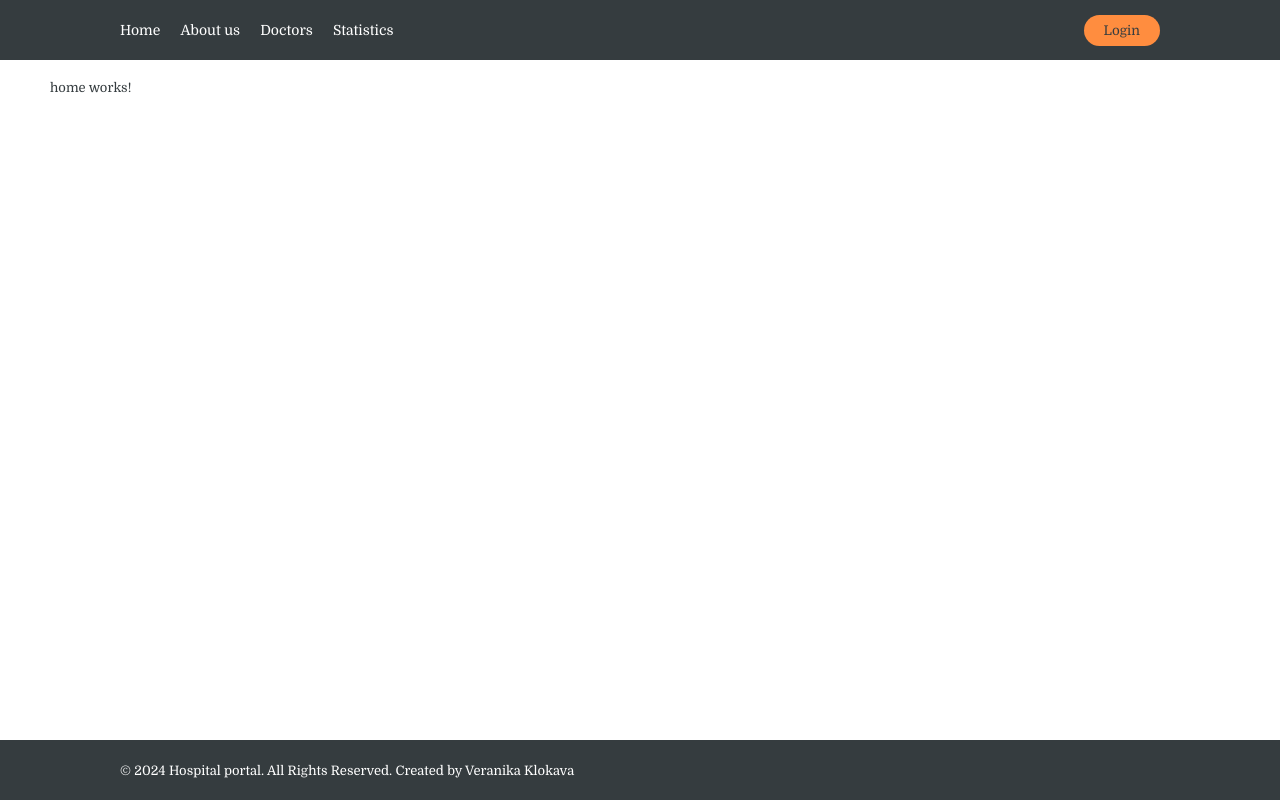
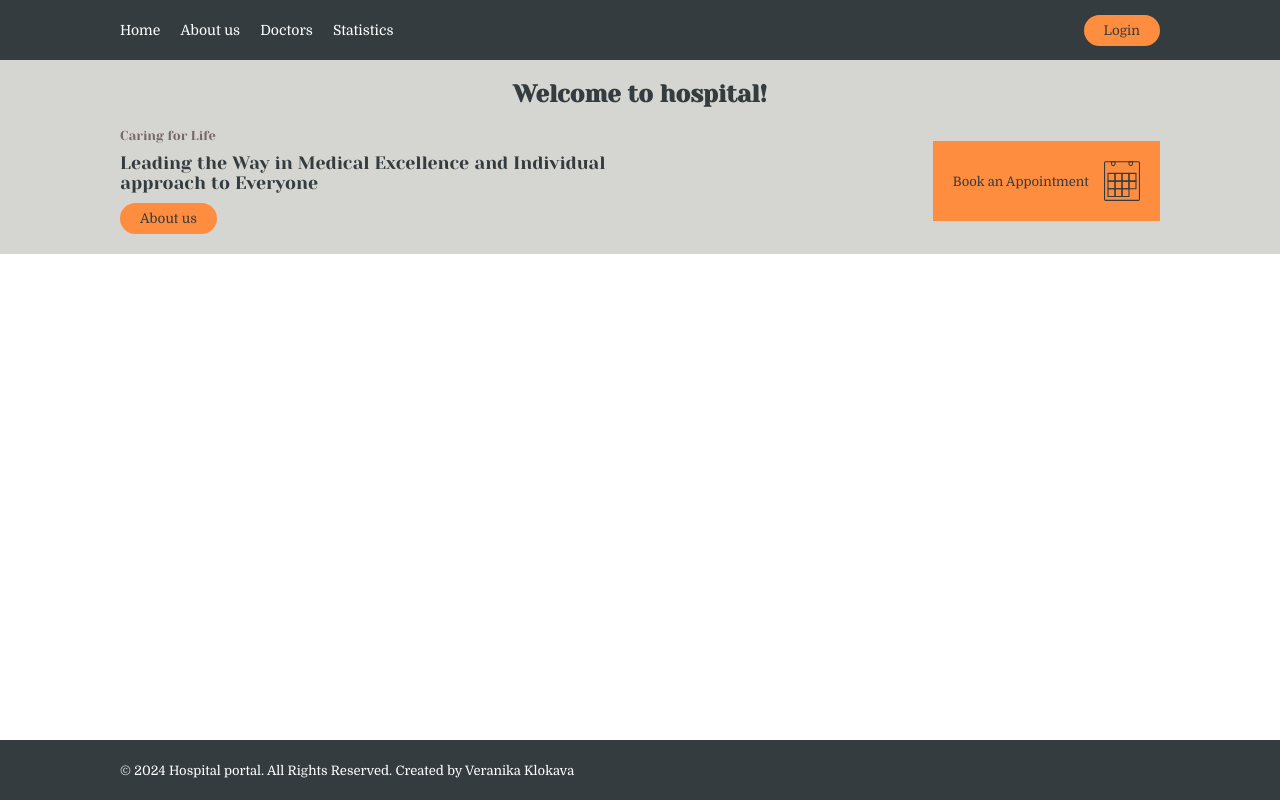
Before and after one commit to NikaKlokava/Hospital-Portal, an Angular app: page /home in a window 1280 px wide. Built offline with nearby package versions, Linux system fonts and the light colour scheme.

Commit message:
feat: implement welcome section

```diff
--- a/src/app/app.component.scss
+++ b/src/app/app.component.scss
@@ -6,6 +6,5 @@
 
   .hp-content {
     flex: auto;
-    padding: 20px 50px;
   }
 }
--- a/src/app/home/home.component.html
+++ b/src/app/home/home.component.html
@@ -1 +1,14 @@
-<p>home works!</p>
+<div class="hp-welcome-banner-container">
+  <h2 class="hp-banner-title">Welcome to hospital!</h2>
+
+  <div class="hp-description-container">
+    <p class="hp-title">Caring for Life</p>
+    <p class="hp-description">
+      Leading the Way in Medical Excellence and Individual approach to Everyone
+    </p>
+    <hp-styled-button btnText="About us" btnType="button" />
+  </div>
+
+  <hp-book-an-appointment />
+</div>
+<div class="hp-contacts-container"></div>
--- a/src/app/home/home.component.scss
+++ b/src/app/home/home.component.scss
@@ -0,0 +1,31 @@
+@import "../../styles";
+
+.hp-welcome-banner-container {
+  display: grid;
+  grid-template-columns: 1fr 1fr;
+  background-color: $light-grey-color;
+  gap: 20px 50px;
+  padding: 20px 120px;
+
+  .hp-banner-title {
+    grid-column: 1/3;
+    color: $dark-color;
+    font-family: $secondary-font-family;
+    align-self: center;
+    justify-self: center;
+  }
+
+  .hp-description-container {
+    @include flexColumnWithGap(10px);
+    font-family: $secondary-font-family;
+
+    .hp-title {
+      color: $brown-color;
+    }
+
+    .hp-description {
+      font-size: large;
+      color: $dark-color;
+    }
+  }
+}
--- /dev/null
+++ b/src/app/shared/components/book-an-appointment/book-an-appointment.component.html
@@ -0,0 +1,8 @@
+<div class="hp-book-an-appointment-container">
+  <p class="hp-title">Book an Appointment</p>
+  <img
+    class="hp-calendar-svg"
+    src="../../../../assets/images/calendar.svg"
+    alt="calendar_svg"
+  />
+</div>
--- /dev/null
+++ b/src/app/shared/components/book-an-appointment/book-an-appointment.component.scss
@@ -0,0 +1,29 @@
+@import "../../../../styles";
+
+:host {
+  align-self: center;
+  justify-self: flex-end;
+
+  .hp-book-an-appointment-container {
+    display: flex;
+    align-items: center;
+    justify-content: space-between;
+    column-gap: 15px;
+    padding: 20px;
+    background-color: $accent-color;
+    transition: 0.3s ease-in-out;
+    cursor: pointer;
+
+    .hp-title {
+      color: $dark-color;
+    }
+
+    .hp-calendar-svg {
+      height: 40px;
+    }
+  }
+
+  .hp-book-an-appointment-container:hover {
+    box-shadow: 1px 1px 10px $dark-color;
+  }
+}
--- a/src/app/shared/components/header/header.component.html
+++ b/src/app/shared/components/header/header.component.html
@@ -1,6 +1,8 @@
 <div class="hp-header-container">
   <div class="hp-navbar-container">
-    <a *ngFor="let navbarItem of navbarItems" class="hp-navbar-item">{{ navbarItem }}</a>
+    <a *ngFor="let navbarItem of navbarItems" class="hp-navbar-item">{{
+      navbarItem
+    }}</a>
   </div>
   <hp-styled-button btnType="text" btnText="Login" (btnClick)="login()" />
 </div>
```
Also changed, not shown: src/app/home/home.module.ts (+4 -9 lines), src/app/shared/components/book-an-appointment/book-an-appointment.component.ts (added, +8 -0 lines), src/app/shared/shared.module.ts (+13 -2 lines), src/assets/images/calendar.svg (added), 1 other file (tests, documents, lock files or other folders).
